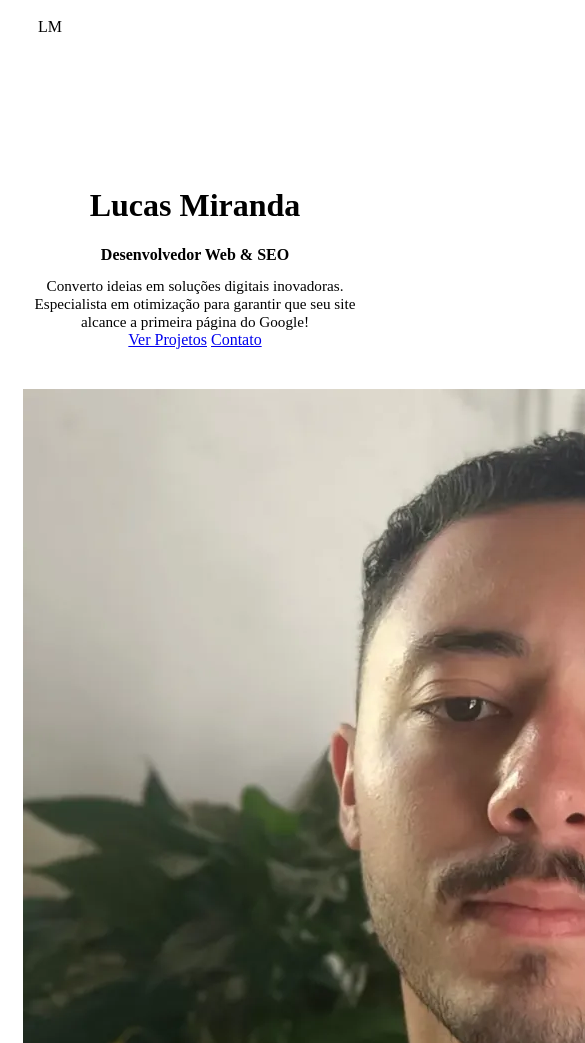
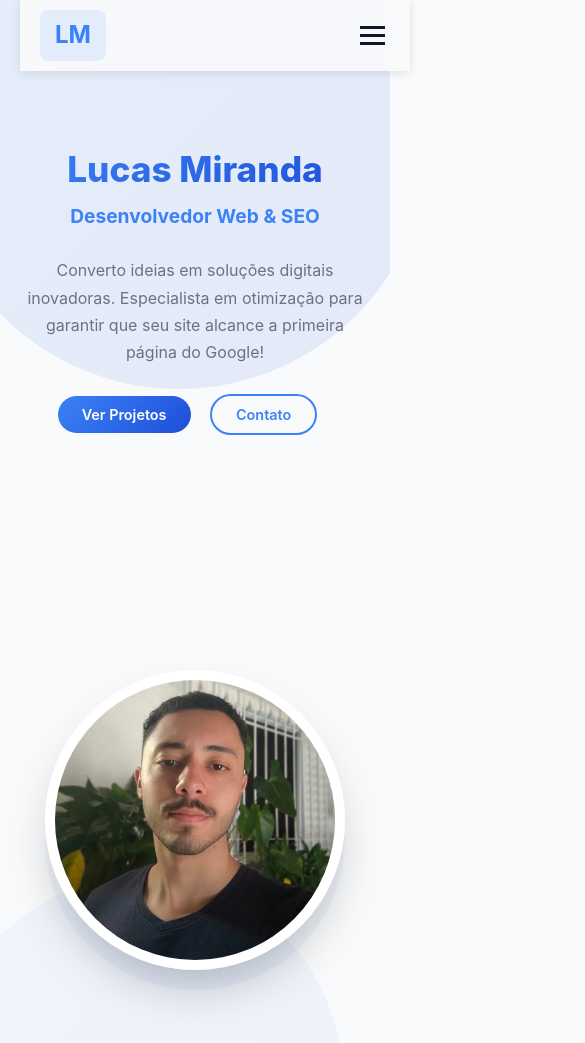
Before and after one commit to lucas8miranda/portifolio, a plain HTML site: page index.html in a window 390 px wide. Shown: the top 1043 px of the page, 585 px wide, since content can reach past the window. Drawn offline with Linux system fonts and the light colour scheme.

Commit message:
Update style.css

```diff
--- a/style.css
+++ b/style.css
@@ -11,191 +11,408 @@
   --gradient: linear-gradient(135deg, var(--primary-color), var(--secondary-color));
 }
 
-/* Seu CSS inteiro AQUI (como você mandou) */
-/* ... Mantém todas suas regras normais que já estão boas para desktop ... */
+* {
+  margin: 0;
+  padding: 0;
+  box-sizing: border-box;
+}
 
-/* Ajustes para Mobile */
-@media (max-width: 1024px) {
-  .container {
-    padding: 0 15px;
-  }
+html {
+  scroll-behavior: smooth;
+  scroll-padding-top: 80px;
+}
 
+body {
+  font-family: 'Inter', 'Segoe UI', sans-serif;
+  line-height: 1.7;
+  color: var(--dark-color);
+  background-color: var(--light-color);
+  font-weight: 400;
+}
+
+a {
+  text-decoration: none;
+  color: var(--dark-color);
+}
+
+ul {
+  list-style: none;
+}
+
+img {
+  max-width: 100%;
+}
+
+.container {
+  width: 100%;
+  max-width: 1200px;
+  margin: 0 auto;
+  padding: 0 20px;
+}
+
+/* Header Styles */
+header {
+  background-color: var(--light-color);
+  min-height: 100vh;
+  display: flex;
+  align-items: center;
+  position: relative;
+  overflow: hidden;
+}
+
+header:before, header:after {
+  content: '';
+  position: absolute;
+  border-radius: 50%;
+  background: var(--gradient);
+  z-index: 0;
+}
+
+header:before {
+  top: -10%;
+  right: -10%;
+  width: 500px;
+  height: 500px;
+  opacity: 0.1;
+}
+
+header:after {
+  bottom: -15%;
+  left: -15%;
+  width: 400px;
+  height: 400px;
+  opacity: 0.05;
+}
+
+nav {
+  display: flex;
+  justify-content: space-between;
+  align-items: center;
+  padding: 20px 60px;
+  position: fixed;
+  top: 0;
+  width: 100%;
+  z-index: 1000;
+  background-color: rgba(249, 250, 251, 0.9);
+  backdrop-filter: blur(10px);
+  box-shadow: 0 2px 10px rgba(0, 0, 0, 0.1);
+  transition: var(--transition);
+}
+
+.nav-scrolled {
+  padding: 12px 20px;
+}
+
+.logo {
+  font-size: 1.8rem;
+  font-weight: 700;
+  padding: 5px 15px;
+  color: var(--primary-color);
+  border-radius: 8px;
+  position: relative;
+  z-index: 2;
+}
+
+.logo::after {
+  content: '';
+  position: absolute;
+  width: 100%;
+  height: 100%;
+  background: var(--primary-color);
+  opacity: 0.1;
+  border-radius: 8px;
+  top: 0;
+  left: 0;
+  z-index: -1;
+}
+
+.nav-links {
+  display: flex;
+}
+
+.nav-links li {
+  margin-left: 35px;
+}
+
+.nav-links a {
+  position: relative;
+  font-weight: 500;
+  font-size: 1rem;
+  color: var(--dark-color);
+  transition: var(--transition);
+}
+
+.nav-links a.active {
+  color: var(--primary-color);
+  font-weight: 600;
+}
+
+.burger {
+  display: none;
+  cursor: pointer;
+}
+
+.burger div {
+  width: 25px;
+  height: 3px;
+  background-color: var(--dark-color);
+  margin: 5px;
+  transition: var(--transition);
+}
+
+/* Hero Section */
+.hero {
+  display: flex;
+  align-items: center;
+  justify-content: space-between;
+  padding: 140px 0 70px;
+  position: relative;
+  z-index: 1;
+  flex-wrap: wrap;
+}
+
+.hero-text {
+  flex: 1 1 500px;
+  padding-right: 50px;
+}
+
+.hero-text h1 {
+  font-size: 3.8rem;
+  font-weight: 800;
+  background: var(--gradient);
+  -webkit-background-clip: text;
+  -webkit-text-fill-color: transparent;
+}
+
+.hero-text h2 {
+  font-size: 1.6rem;
+  color: var(--primary-color);
+  margin-bottom: 25px;
+}
+
+.hero-text p {
+  font-size: 1.2rem;
+  color: var(--gray-color);
+  margin-bottom: 35px;
+}
+
+.hero-image {
+  flex: 1 1 400px;
+  text-align: center;
+  position: relative;
+}
+
+.hero-image::before {
+  content: '';
+  position: absolute;
+  width: 300px;
+  height: 300px;
+  background: var(--gradient);
+  border-radius: 50%;
+  top: 50%;
+  left: 50%;
+  transform: translate(-50%, -50%);
+  opacity: 0.05;
+  z-index: -1;
+}
+
+.hero-image img {
+  max-width: 380px;
+  border-radius: 50%;
+  box-shadow: 0 25px 50px -12px rgba(0, 0, 0, 0.25);
+  border: 10px solid white;
+}
+
+/* Button Styles */
+.btn {
+  padding: 14px 32px;
+  border-radius: 50px;
+  font-weight: 600;
+  font-size: 1rem;
+  cursor: pointer;
+  transition: var(--transition);
+  margin-right: 15px;
+}
+
+.primary-btn {
+  background: var(--gradient);
+  color: white;
+}
+
+.secondary-btn {
+  background-color: transparent;
+  color: var(--primary-color);
+  border: 2px solid var(--primary-color);
+  position: relative;
+  overflow: hidden;
+}
+
+.secondary-btn::after {
+  content: '';
+  position: absolute;
+  bottom: 0;
+  left: 0;
+  width: 100%;
+  height: 0;
+  background: var(--gradient);
+  transition: var(--transition);
+  z-index: -1;
+}
+
+.secondary-btn:hover {
+  color: white;
+}
+
+.secondary-btn:hover::after {
+  height: 100%;
+}
+
+/* Section General */
+.section {
+  padding: 100px 0;
+}
+
+.section-title {
+  text-align: center;
+  font-size: 2.5rem;
+  font-weight: 700;
+  margin-bottom: 80px;
+}
+
+/* About Section */
+.about-content {
+  display: flex;
+  justify-content: space-between;
+  flex-wrap: wrap;
+}
+
+.about-text {
+  max-width: 800px;
+  margin: 0 auto;
+}
+
+/* Projects Section */
+.projects-grid {
+  display: grid;
+  grid-template-columns: repeat(auto-fill, minmax(350px, 1fr));
+  gap: 40px;
+}
+
+/* Skills Section */
+.skills-container {
+  display: grid;
+  grid-template-columns: repeat(3, 1fr);
+  gap: 30px;
+}
+
+/* Timeline */
+.timeline {
+  position: relative;
+  max-width: 900px;
+  margin: 0 auto;
+}
+
+/* RESPONSIVO */
+@media (max-width: 992px) {
   nav {
-    padding: 15px 20px;
+    padding: 20px 30px;
   }
 
   .hero {
     flex-direction: column;
-    padding: 120px 0 50px;
     text-align: center;
   }
 
   .hero-text {
     padding: 0;
-    margin-bottom: 40px;
   }
 
   .hero-text h1 {
-    font-size: 3rem;
-  }
-
-  .hero-text h2 {
-    font-size: 1.4rem;
+    font-size: 2.8rem;
   }
 
   .hero-text p {
     font-size: 1rem;
-    margin: 0 auto;
   }
 
-  .hero-image {
-    padding: 0;
+  .hero-image img {
+    max-width: 300px;
+    margin-top: 30px;
   }
 
   .about-content {
     flex-direction: column;
-    align-items: center;
   }
 
-  .about-details {
-    grid-template-columns: 1fr;
-    padding: 30px;
+  .skills-container {
+    grid-template-columns: repeat(2, 1fr);
   }
 
   .projects-grid {
     grid-template-columns: 1fr 1fr;
   }
-
-  .timeline {
-    padding: 0;
-  }
-
-  .timeline-item {
-    width: 100%;
-    right: 0;
-    left: 0;
-    padding: 0 0 50px 0;
-  }
-
-  .timeline-item:nth-child(even) {
-    padding: 0 0 50px 0;
-  }
-
-  .timeline-dot {
-    left: 50%;
-    transform: translateX(-50%);
-    margin-left: 0;
-  }
-
-  .timeline-item:nth-child(even) .timeline-dot {
-    right: auto;
-    left: 50%;
-    transform: translateX(-50%);
-  }
-
-  .timeline-content {
-    margin-top: 30px;
-  }
-
-  .skills-container {
-    grid-template-columns: 1fr 1fr;
-  }
 }
 
 @media (max-width: 768px) {
-  .projects-grid {
-    grid-template-columns: 1fr;
+  .nav-links {
+    display: none;
+    flex-direction: column;
+    background: white;
+    position: absolute;
+    top: 70px;
+    right: 20px;
+    width: 200px;
+    box-shadow: var(--box-shadow);
+    padding: 20px;
+  }
+
+  .burger {
+    display: block;
   }
 
   .skills-container {
     grid-template-columns: 1fr;
   }
 
-  nav {
-    padding: 10px 15px;
+  .projects-grid {
+    grid-template-columns: 1fr;
   }
 
-  .nav-links {
-    display: none;
-    position: absolute;
-    top: 70px;
-    right: 0;
-    background: var(--light-color);
-    flex-direction: column;
-    width: 100%;
-    box-shadow: var(--box-shadow);
+  .timeline::after {
+    left: 20px;
   }
 
-  .nav-links.active {
-    display: flex;
+  .timeline-item, .timeline-item:nth-child(even) {
+    width: 100%;
+    padding: 0 0 70px 50px;
+    right: 0;
+    left: 0;
   }
 
-  .nav-links li {
-    margin: 20px 0;
-    text-align: center;
+  .timeline-dot {
+    left: 0;
+  }
+}
+
+@media (max-width: 480px) {
+  nav {
+    padding: 10px 20px;
   }
 
-  .burger {
-    display: block;
+  .logo {
+    font-size: 1.5rem;
   }
 
   .hero-text h1 {
-    font-size: 2.4rem;
+    font-size: 2.2rem;
   }
 
   .hero-text h2 {
     font-size: 1.2rem;
   }
 
-  .hero-text p {
-    font-size: 1rem;
-  }
-
-  .timeline-dot {
-    width: 20px;
-    height: 20px;
-  }
-
-  .timeline-content {
-    padding: 25px;
+  .btn {
+    padding: 10px 24px;
+    font-size: 0.9rem;
   }
 }
-
-@media (max-width: 480px) {
-  .hero-text h1 {
-    font-size: 2rem;
-  }
-
-  .hero-text h2 {
-    font-size: 1rem;
-  }
-
-  .hero-text p {
-    font-size: 0.95rem;
-  }
-
-  .btn {
-    width: 100%;
-    margin-bottom: 10px;
-  }
-
-  .skills-container {
-    grid-template-columns: 1fr;
-  }
-
-  .about-details {
-    padding: 20px;
-  }
-
-  .section-title {
-    font-size: 2rem;
-  }
-
-  .project-content {
-    padding: 20px;
-  }
-
-  .timeline-content {
-    padding: 20px;
-  }
-}
```
